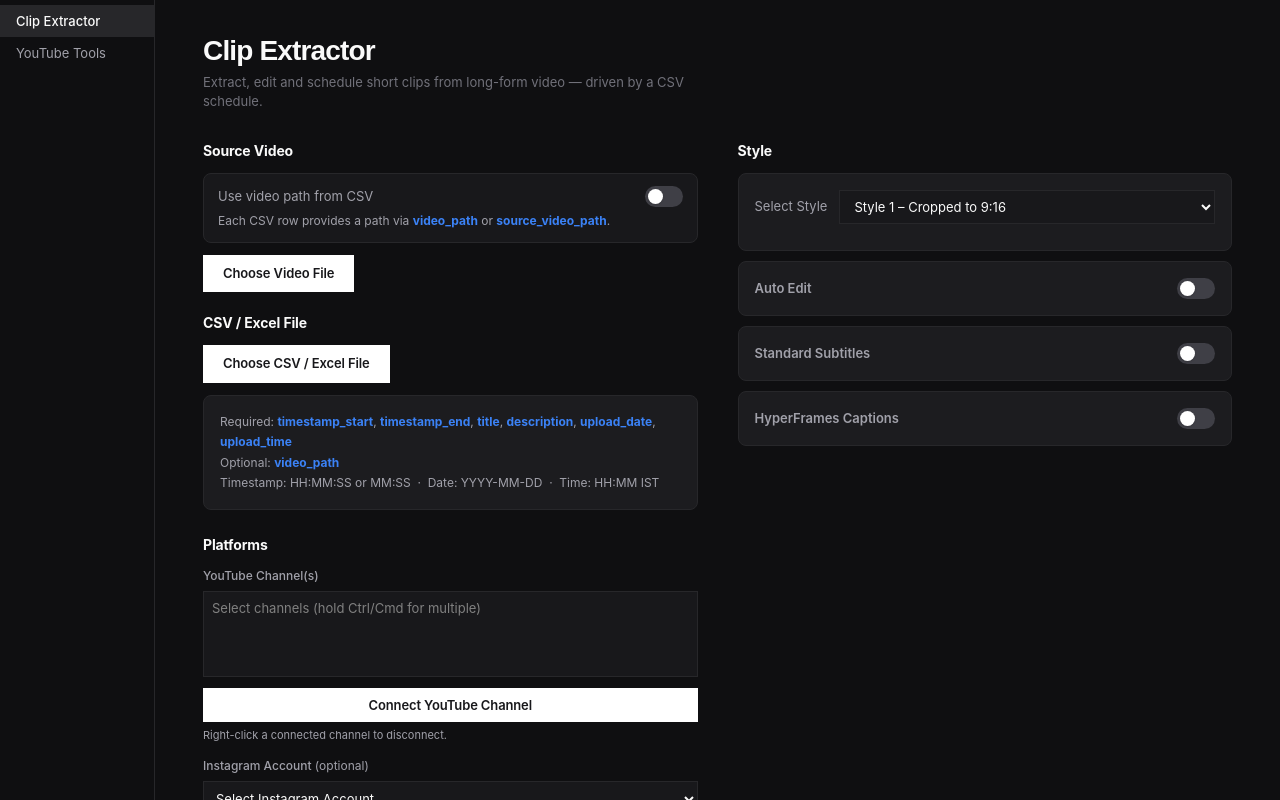
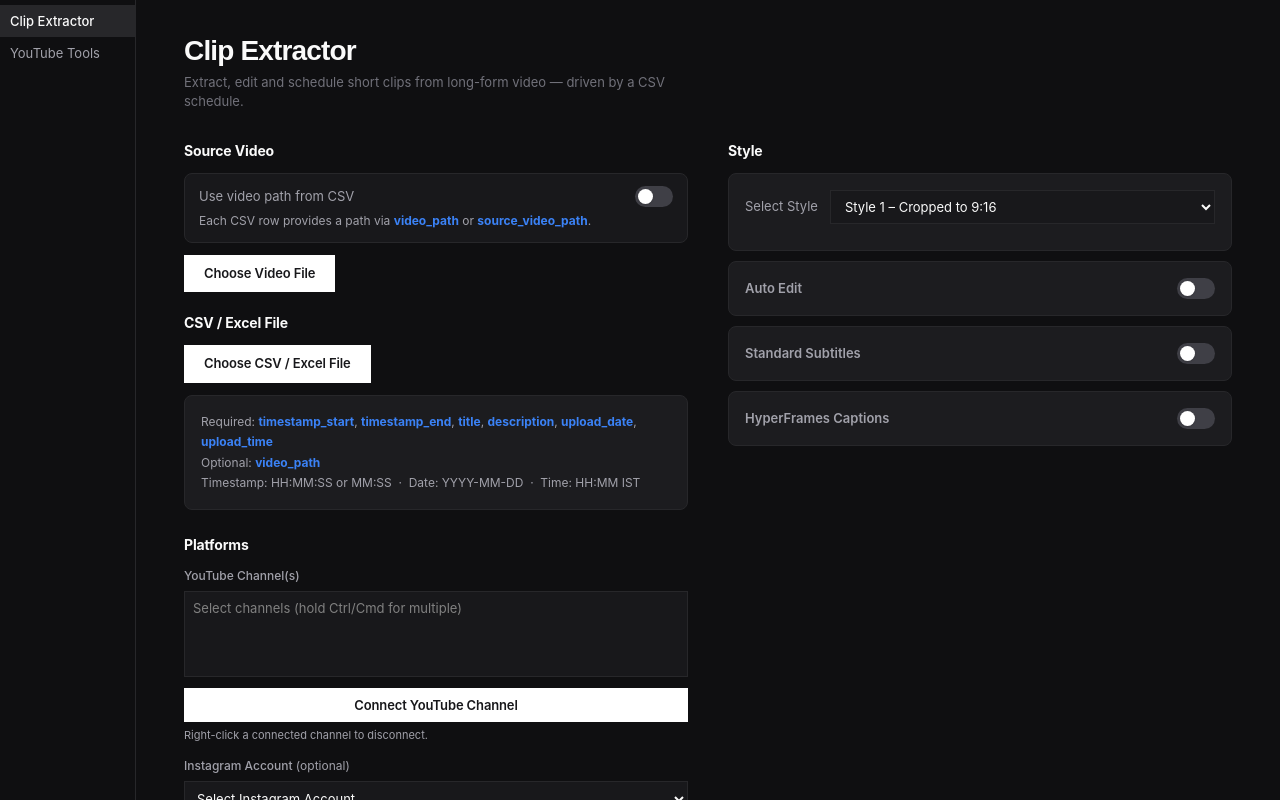
Before and after one commit to himan0109/clip-extractor, a website: page public/index.html in a window 1280 px wide. Drawn offline with Linux system fonts and the light colour scheme; no server answers; a web font is replaced by a local one.

Commit message:
style: tighten sidebar width and nav padding

```diff
--- a/public/index.html
+++ b/public/index.html
@@ -105,7 +105,7 @@
 
     /* ── Sidebar ── */
     .sidebar {
-      width: 155px;
+      width: 136px;
       flex-shrink: 0;
       border-right: 1px solid var(--border-color);
       background: var(--bg);
@@ -138,7 +138,7 @@
     .tab-btn {
       display: block;
       width: 100%;
-      padding: 7px 16px;
+      padding: 7px 10px;
       background: none;
       border: none;
       border-radius: 0;
```
